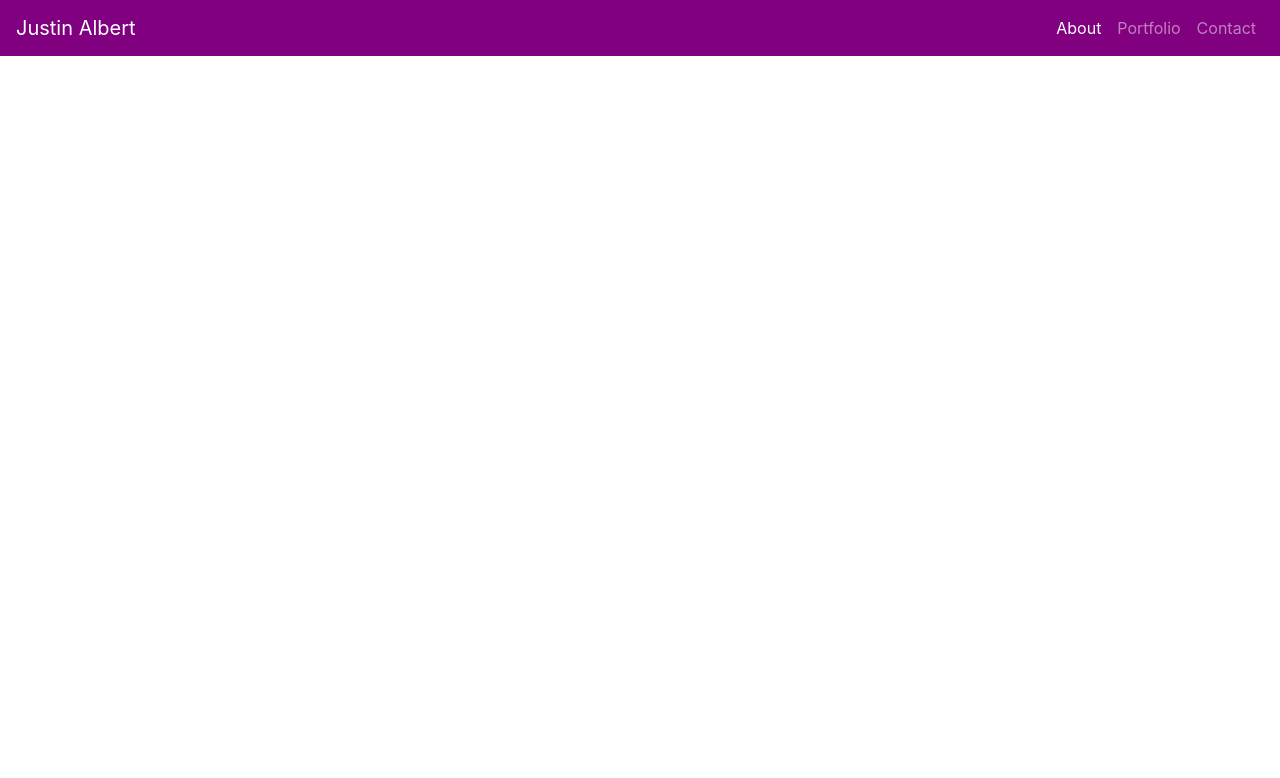
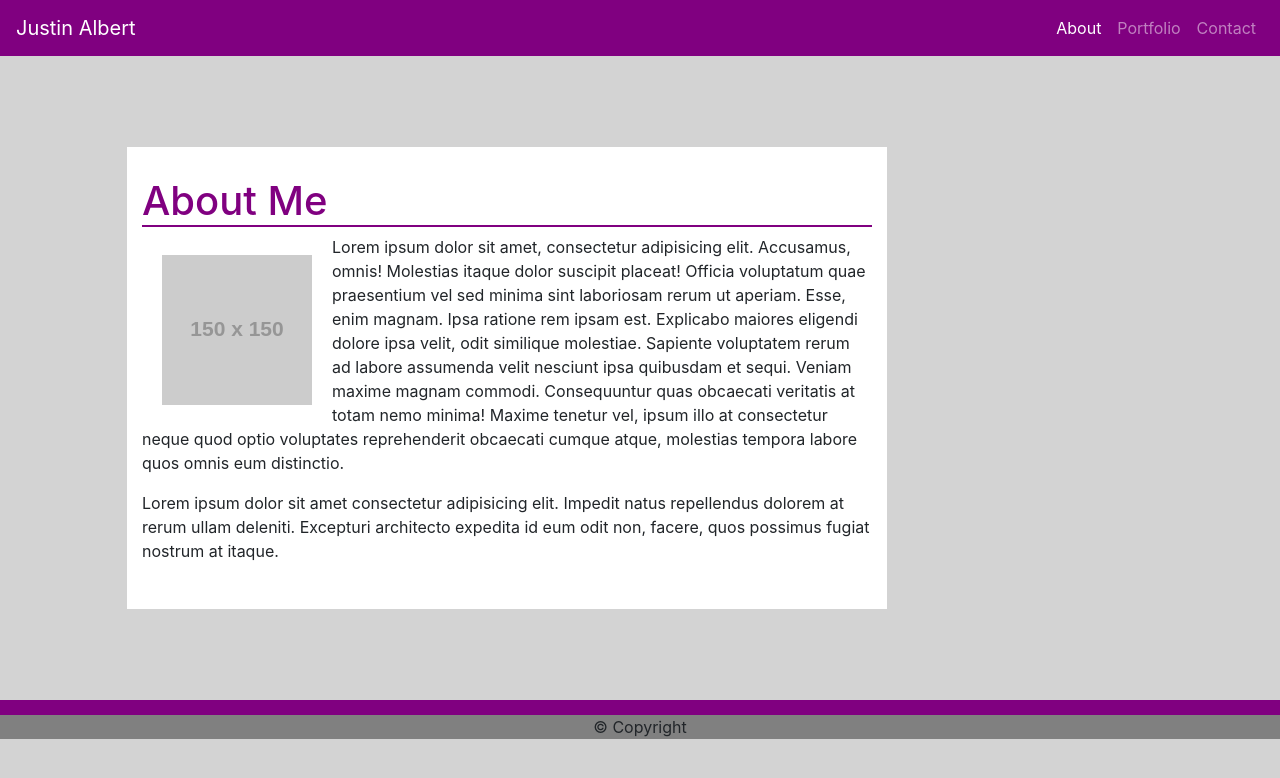
Before and after one commit to jalbert12485/homework-2, a plain HTML site: page index.html in a window 1280 px wide. Drawn offline with nearby package versions, Linux system fonts and the light colour scheme; placeholder pictures from the web are drawn by us.

Commit message:
added body content

```diff
--- a/index.html
+++ b/index.html
@@ -3,15 +3,22 @@
 <head>
     <meta charset="UTF-8">
     <meta name="viewport" content="width=device-width, initial-scale=1.0">
+    <!-- Reset css -->
+    <link rel="stylesheet" href="reset.css">
+    <!-- Bootstrap css -->
     <link rel="stylesheet" href="https://maxcdn.bootstrapcdn.com/bootstrap/4.0.0/css/bootstrap.min.css">
+    <!-- Boostrap javascript -->
     <script src="https://code.jquery.com/jquery-3.2.1.slim.min.js" integrity="sha384-KJ3o2DKtIkvYIK3UENzmM7KCkRr/rE9/Qpg6aAZGJwFDMVNA/GpGFF93hXpG5KkN" crossorigin="anonymous"></script>
 <script src="https://cdnjs.cloudflare.com/ajax/libs/popper.js/1.12.9/umd/popper.min.js" integrity="sha384-ApNbgh9B+Y1QKtv3Rn7W3mgPxhU9K/ScQsAP7hUibX39j7fakFPskvXusvfa0b4Q" crossorigin="anonymous"></script>
 <script src="https://maxcdn.bootstrapcdn.com/bootstrap/4.0.0/js/bootstrap.min.js" integrity="sha384-JZR6Spejh4U02d8jOt6vLEHfe/JQGiRRSQQxSfFWpi1MquVdAyjUar5+76PVCmYl" crossorigin="anonymous"></script>
+    <!-- Local css -->
     <link rel="stylesheet" href="style.css">
-    <title>Document</title>
+    <title>About Me</title>
 </head>
 <body>
 
+
+     <!-- Navbar code  -->
     <nav class="navbar navbar-expand-lg navbar-dark" style="background-color: purple;">
 
 
@@ -39,5 +46,37 @@
       </nav>
 
 
+
+      <!-- About Me Section -->
+      <main class="container mr-auto ml-auto " >
+        <div class="row">
+          <div class="col-md-8 col-sm-12 aboutcont" style="background-color: white;">
+        <section class="row" >
+            <h1  class="boxheader">About Me</h1>
+
+        </section>
+        <section class="row">
+            <article >
+              <section >
+            <img src="https://via.placeholder.com/150" alt="About Me Photo" id="aboutimg">
+
+              <p  >   Lorem ipsum dolor sit amet, consectetur adipisicing elit. Accusamus, omnis! Molestias itaque dolor suscipit placeat! Officia voluptatum quae praesentium vel sed minima sint laboriosam rerum ut aperiam. Esse, enim magnam.
+          Ipsa ratione rem ipsam est. Explicabo maiores eligendi dolore ipsa velit, odit similique molestiae. Sapiente voluptatem rerum ad labore assumenda velit nesciunt ipsa quibusdam et sequi. Veniam maxime magnam commodi.
+          Consequuntur quas obcaecati veritatis at totam nemo minima! Maxime tenetur vel, ipsum illo at consectetur neque quod optio voluptates reprehenderit obcaecati cumque atque, molestias tempora labore quos omnis eum distinctio.</p>
+              <p  >Lorem ipsum dolor sit amet consectetur adipisicing elit. Impedit natus repellendus dolorem at rerum ullam deleniti. Excepturi architecto expedita id eum odit non, facere, quos possimus fugiat nostrum at itaque.</p>
+              </section>
+            </article>
+          </div>
+        </div>
+
+        </section>
+      </main>
+
+
+  <!-- Start of footer -->
+  <footer >
+    <p> &copy; Copyright </p>
+  </footer>
+
 </body>
 </html>
--- /dev/null
+++ b/reset.css
@@ -0,0 +1,48 @@
+/* http://meyerweb.com/eric/tools/css/reset/
+   v2.0 | 20110126
+   License: none (public domain)
+*/
+
+html, body, div, span, applet, object, iframe,
+h1, h2, h3, h4, h5, h6, p, blockquote, pre,
+a, abbr, acronym, address, big, cite, code,
+del, dfn, em, img, ins, kbd, q, s, samp,
+small, strike, strong, sub, sup, tt, var,
+b, u, i, center,
+dl, dt, dd, ol, ul, li,
+fieldset, form, label, legend,
+table, caption, tbody, tfoot, thead, tr, th, td,
+article, aside, canvas, details, embed,
+figure, figcaption, footer, header, hgroup,
+menu, nav, output, ruby, section, summary,
+time, mark, audio, video {
+	margin: 0;
+	padding: 0;
+	border: 0;
+	font-size: 100%;
+	font: inherit;
+	vertical-align: baseline;
+}
+/* HTML5 display-role reset for older browsers */
+article, aside, details, figcaption, figure,
+footer, header, hgroup, menu, nav, section {
+	display: block;
+}
+body {
+	line-height: 1;
+}
+ol, ul {
+	list-style: none;
+}
+blockquote, q {
+	quotes: none;
+}
+blockquote:before, blockquote:after,
+q:before, q:after {
+	content: '';
+	content: none;
+}
+table {
+	border-collapse: collapse;
+	border-spacing: 0;
+}
--- a/style.css
+++ b/style.css
@@ -0,0 +1,41 @@
+
+
+img{
+    margin: 10px 0px 10px 0px;
+}
+
+#aboutimg{
+    float: left;
+    margin: 20px;
+}
+
+footer{
+    padding-top: 5px;
+    width: 100%;
+    background-color: purple;
+
+}
+
+footer p{
+    margin: 10px 0 0 0;
+    text-align: center;
+    background-color: gray;
+}
+.aboutcont{
+    padding: 30px;
+    margin: 8% 5% 8% 5%;
+
+}
+
+body{
+    background-color: lightgray;
+}
+
+.boxheader{
+    width: 100%;
+    color: purple;
+    border-bottom: 2px solid purple;
+}
+#submitbutton{
+    background-color: purple;
+}
```
Also changed, not shown: contact.html (+54 -7 lines), portfolio.html (+41 -3 lines).
